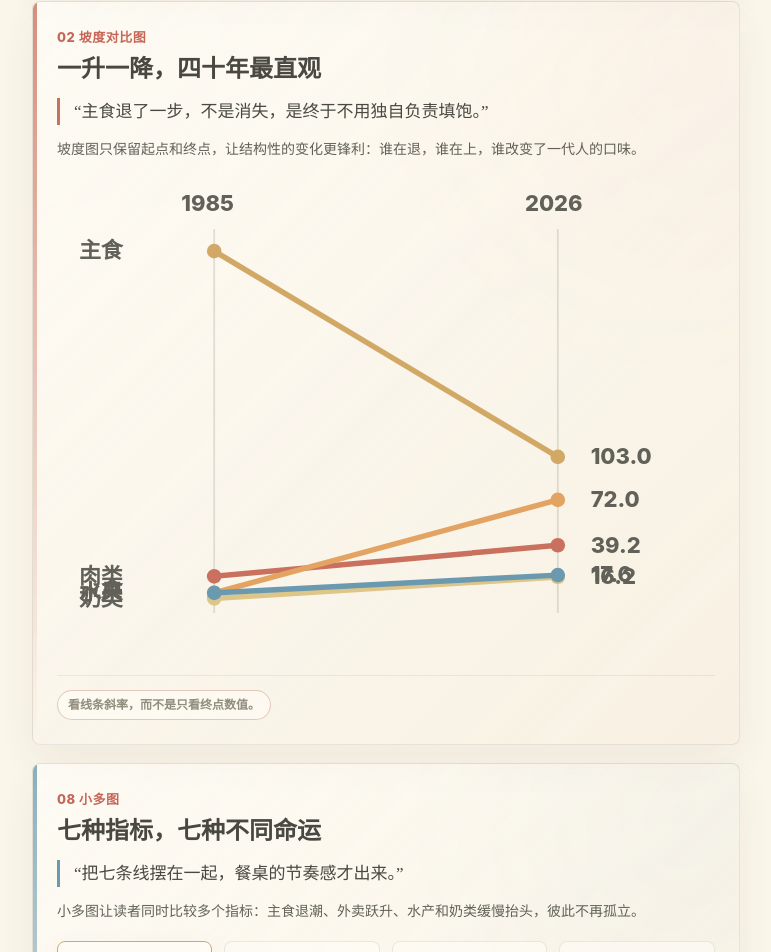
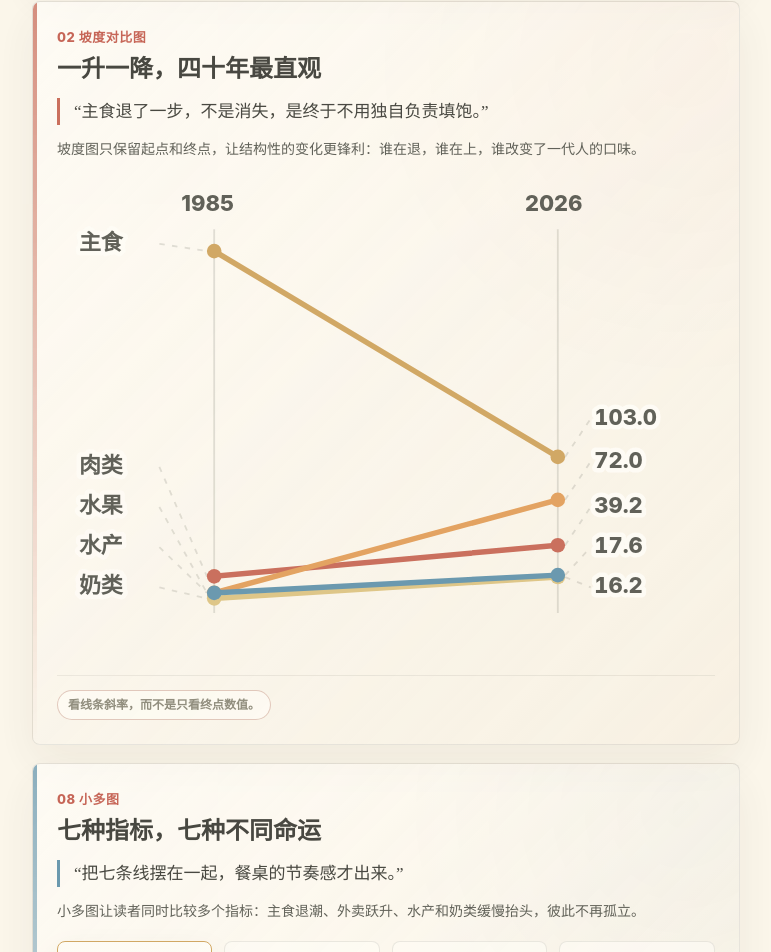
Before and after one commit to table40-data-news/chinese-table-40, a React (Vite) app: page / in a window 1280 px wide. Shown: the part 4047-4999 px from the top of the page, without its empty margins (204-975 px from the left). Built offline with nearby package versions, Linux system fonts and the light colour scheme.

Commit message:
Fix slope chart label collisions

```diff
--- a/src/App.jsx
+++ b/src/App.jsx
@@ -914,6 +914,51 @@ function SlopeChart() {
   const min = Math.min(...values);
   const max = Math.max(...values);
   const y = (value) => 230 - ((value - min) / (max - min || 1)) * 190;
+  const distributeLabels = (items, valueKey) => {
+    const minY = 36;
+    const maxY = 224;
+    const minGap = 22;
+    const sorted = items
+      .map((row) => ({ key: row.key, rawY: y(row[valueKey]) }))
+      .sort((a, b) => a.rawY - b.rawY);
+    const placed = [];
+    sorted.forEach((item, index) => {
+      const previousY = index === 0 ? minY - minGap : placed[index - 1].labelY;
+      placed.push({
+        ...item,
+        labelY: Math.max(minY, Math.min(maxY, item.rawY), previousY + minGap),
+      });
+    });
+
+    const overflow = placed[placed.length - 1].labelY - maxY;
+    if (overflow > 0) {
+      placed.forEach((item) => {
+        item.labelY -= overflow;
+      });
+    }
+    const underflow = minY - placed[0].labelY;
+    if (underflow > 0) {
+      placed.forEach((item) => {
+        item.labelY += underflow;
+      });
+    }
+    placed[placed.length - 1].labelY = Math.min(maxY, placed[placed.length - 1].labelY);
+    for (let index = placed.length - 2; index >= 0; index -= 1) {
+      placed[index].labelY = Math.min(placed[index].labelY, placed[index + 1].labelY - minGap);
+    }
+    placed[0].labelY = Math.max(minY, placed[0].labelY);
+    for (let index = 1; index < placed.length; index += 1) {
+      placed[index].labelY = Math.max(placed[index].labelY, placed[index - 1].labelY + minGap);
+    }
+
+    const labelMap = {};
+    placed.forEach((item) => {
+      labelMap[item.key] = item.labelY;
+    });
+    return labelMap;
+  };
+  const startLabelY = distributeLabels(rows, "start");
+  const endLabelY = distributeLabels(rows, "end");
 
   return (
     <ChartFrame id="slope" className="chart-card--slope">
@@ -935,10 +980,24 @@ function SlopeChart() {
               strokeLinecap="round"
               style={{ "--delay": `${index * 110}ms` }}
             />
+            <line
+              className="slope-label-guide"
+              x1="56"
+              y1={startLabelY[row.key]}
+              x2="82"
+              y2={y(row.start)}
+            />
+            <line
+              className="slope-label-guide"
+              x1="278"
+              y1={y(row.end)}
+              x2="292"
+              y2={endLabelY[row.key]}
+            />
             <circle cx="86" cy={y(row.start)} r="4" fill={row.color} />
             <circle cx="274" cy={y(row.end)} r="4" fill={row.color} />
-            <text x="12" y={y(row.start) + 4}>{row.label}</text>
-            <text x="292" y={y(row.end) + 4}>{formatNumber(row.end)}</text>
+            <text className="slope-label slope-label--left" x="12" y={startLabelY[row.key]} dominantBaseline="middle">{row.label}</text>
+            <text className="slope-label slope-label--right" x="294" y={endLabelY[row.key]} dominantBaseline="middle">{formatNumber(row.end)}</text>
           </g>
         ))}
       </svg>
--- a/src/styles.css
+++ b/src/styles.css
@@ -1553,6 +1553,23 @@ main {
   font-weight: 800;
 }
 
+.slope-label {
+  paint-order: stroke;
+  stroke: rgba(255, 253, 248, 0.92);
+  stroke-width: 5px;
+  stroke-linejoin: round;
+}
+
+.slope-label--right {
+  font-variant-numeric: tabular-nums;
+}
+
+.slope-label-guide {
+  stroke: rgba(53, 55, 47, 0.18);
+  stroke-width: 1;
+  stroke-dasharray: 3 4;
+}
+
 .sparkline polyline,
 .slope-line,
 .mini-chart__line,
```
